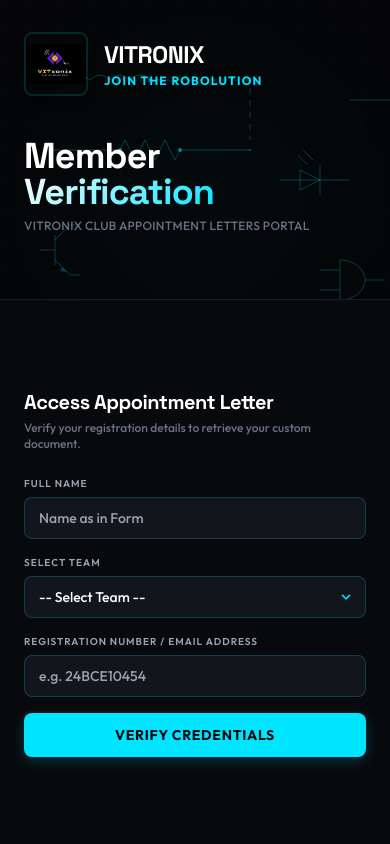
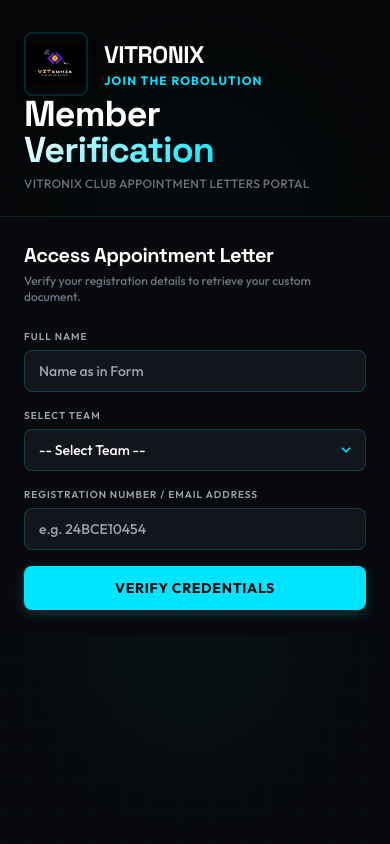
Before and after one commit to bitbroke/Appointment-Letter-Portal, a FastAPI app: page / in a window 390 px wide. Run offline with FastAPI, Linux system fonts and the light colour scheme; data that the repository does not hold is empty; some libraries are stand-ins or nearby versions.

Commit message:
fix: resolve mobile scroll fold layout bug and desktop vertical card alignment

```diff
--- a/templates/index.html
+++ b/templates/index.html
@@ -148,10 +148,10 @@
     <div class="tech-grid"></div>
 
     <!-- LEFT COLUMN: Brand, Schematic Graphics, Logo -->
-    <div class="w-full md:w-1/2 min-h-[300px] md:h-full bg-black/40 border-b md:border-b-0 md:border-r border-glassBorder flex flex-col justify-between p-6 md:p-10 relative overflow-hidden">
+    <div class="w-full md:w-1/2 min-h-fit md:h-full bg-black/40 border-b md:border-b-0 md:border-r border-glassBorder flex flex-col justify-between p-6 md:p-10 relative overflow-hidden">
 
         <!-- Animated Electronics Doodles Background Inside Left Column -->
-        <svg class="absolute inset-0 w-full h-full pointer-events-none" xmlns="http://www.w3.org/2000/svg">
+        <svg class="hidden md:block absolute inset-0 w-full h-full pointer-events-none" viewBox="0 0 500 850" preserveAspectRatio="xMidYMid slice" xmlns="http://www.w3.org/2000/svg">
             <!-- Complex Background PCB trace network -->
             <g stroke="#00e5ff" stroke-opacity="0.08" stroke-width="1.2" fill="none" class="mobile-hide-doodle">
                 <path d="M 15 15 H 480 V 820 H 15 Z" />
@@ -328,7 +328,7 @@
     </div>
 
     <!-- RIGHT COLUMN: Verification Form & Success State -->
-    <div class="w-full md:w-1/2 min-h-[calc(100vh-300px)] md:h-full bg-darkBg flex flex-col justify-center p-6 md:p-12 relative overflow-y-auto">
+    <div class="w-full md:w-1/2 min-h-fit md:h-full bg-darkBg flex flex-col justify-center p-6 md:py-16 md:px-12 relative overflow-y-auto">
         <div class="w-full max-w-md mx-auto space-y-0" id="main-content">
 
             <div id="form-container" class="space-y-4">
```
